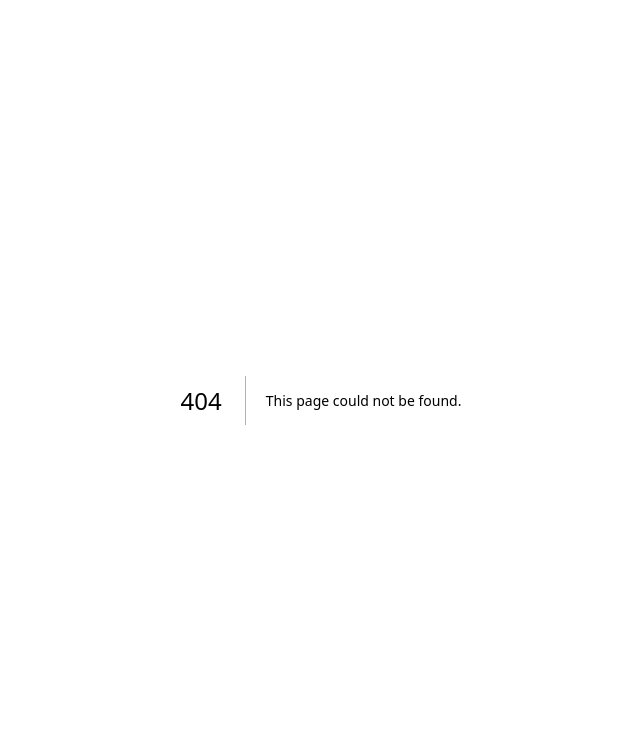
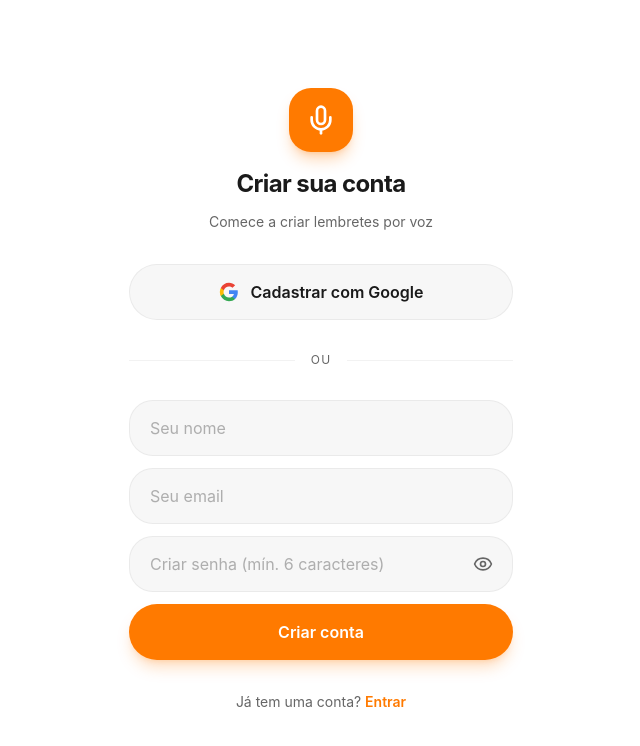
Before and after one commit to ghenosec/melembraai, a Next.js app: page /register in a window 1280 px wide. Before the commit this address had no page. Shown: the top 746 px of the page, without its empty margins (319-959 px from the left). Built offline with nearby package versions, Linux system fonts and the light colour scheme.

Commit message:
created register page

```diff
--- /dev/null
+++ b/src/app/register/page.tsx
@@ -0,0 +1,204 @@
+"use client";
+
+import { useState } from "react";
+import { signIn } from "next-auth/react";
+import { useRouter } from "next/navigation";
+import Link from "next/link";
+import { Mic, Loader2, Eye, EyeOff } from "lucide-react";
+
+export default function RegisterPage() {
+  const router = useRouter();
+  const [name, setName] = useState("");
+  const [email, setEmail] = useState("");
+  const [password, setPassword] = useState("");
+  const [showPassword, setShowPassword] = useState(false);
+  const [loading, setLoading] = useState(false);
+  const [error, setError] = useState("");
+
+  const handleRegister = async (e: React.FormEvent) => {
+    e.preventDefault();
+    setLoading(true);
+    setError("");
+
+    try {
+      const res = await fetch("/api/auth/register", {
+        method: "POST",
+        headers: { "Content-Type": "application/json" },
+        body: JSON.stringify({ name, email, password }),
+      });
+
+      const data = await res.json();
+
+      if (!res.ok) {
+        setError(data.error);
+        setLoading(false);
+        return;
+      }
+
+      const result = await signIn("credentials", {
+        email,
+        password,
+        redirect: false,
+      });
+
+      if (result?.error) {
+        setError("Conta criada! Faça login para continuar.");
+        setTimeout(() => router.push("/login"), 2000);
+      } else {
+        router.push("/");
+      }
+    } catch {
+      setError("Erro ao criar conta. Tente novamente.");
+    } finally {
+      setLoading(false);
+    }
+  };
+
+  const handleGoogleLogin = () => {
+    signIn("google", { callbackUrl: "/" });
+  };
+
+  return (
+    <div className="min-h-screen bg-background-light dark:bg-background-dark flex flex-col items-center justify-center px-6">
+      <div className="w-full max-w-sm space-y-8 animate-fade-in">
+        <div className="text-center space-y-3">
+          <div className="inline-flex items-center justify-center w-16 h-16 rounded-[22px] bg-primary shadow-lg shadow-primary/30 mb-1">
+            <Mic className="w-8 h-8 text-white" />
+          </div>
+          <h1 className="text-2xl font-bold tracking-tight text-text-primary-light dark:text-text-primary-dark">
+            Criar sua conta
+          </h1>
+          <p className="text-sm text-text-secondary-light dark:text-text-secondary-dark">
+            Comece a criar lembretes por voz
+          </p>
+        </div>
+
+        <button
+          onClick={handleGoogleLogin}
+          className="w-full h-14 rounded-full
+            bg-surface-light dark:bg-surface-dark
+            text-text-primary-light dark:text-text-primary-dark
+            font-semibold text-base
+            border border-black/5 dark:border-white/10
+            hover:bg-black/[0.02] dark:hover:bg-white/[0.02]
+            active:scale-[0.98]
+            transition-all duration-200
+            flex items-center justify-center gap-3"
+        >
+          <svg className="w-5 h-5" viewBox="0 0 24 24">
+            <path d="M22.56 12.25c0-.78-.07-1.53-.2-2.25H12v4.26h5.92a5.06 5.06 0 0 1-2.2 3.32v2.77h3.57c2.08-1.92 3.28-4.74 3.28-8.1z" fill="#4285F4"/>
+            <path d="M12 23c2.97 0 5.46-.98 7.28-2.66l-3.57-2.77c-.98.66-2.23 1.06-3.71 1.06-2.86 0-5.29-1.93-6.16-4.53H2.18v2.84C3.99 20.53 7.7 23 12 23z" fill="#34A853"/>
+            <path d="M5.84 14.09c-.22-.66-.35-1.36-.35-2.09s.13-1.43.35-2.09V7.07H2.18C1.43 8.55 1 10.22 1 12s.43 3.45 1.18 4.93l2.85-2.22.81-.62z" fill="#FBBC05"/>
+            <path d="M12 5.38c1.62 0 3.06.56 4.21 1.64l3.15-3.15C17.45 2.09 14.97 1 12 1 7.7 1 3.99 3.47 2.18 7.07l3.66 2.84c.87-2.6 3.3-4.53 6.16-4.53z" fill="#EA4335"/>
+          </svg>
+          Cadastrar com Google
+        </button>
+
+        <div className="flex items-center gap-4">
+          <div className="flex-1 h-px bg-black/5 dark:bg-white/10" />
+          <span className="text-xs text-text-secondary-light dark:text-text-secondary-dark uppercase tracking-widest">
+            ou
+          </span>
+          <div className="flex-1 h-px bg-black/5 dark:bg-white/10" />
+        </div>
+
+        <form onSubmit={handleRegister} className="space-y-3">
+          <input
+            type="text"
+            placeholder="Seu nome"
+            value={name}
+            onChange={(e) => setName(e.target.value)}
+            required
+            className="w-full h-14 px-5 rounded-3xl
+              bg-surface-light dark:bg-surface-dark
+              text-text-primary-light dark:text-text-primary-dark
+              placeholder:text-text-secondary-light/50 dark:placeholder:text-text-secondary-dark/50
+              border border-black/5 dark:border-white/5
+              focus:border-primary/30
+              transition-all duration-200 text-base"
+          />
+
+          <input
+            type="email"
+            placeholder="Seu email"
+            value={email}
+            onChange={(e) => setEmail(e.target.value)}
+            required
+            className="w-full h-14 px-5 rounded-3xl
+              bg-surface-light dark:bg-surface-dark
+              text-text-primary-light dark:text-text-primary-dark
+              placeholder:text-text-secondary-light/50 dark:placeholder:text-text-secondary-dark/50
+              border border-black/5 dark:border-white/5
+              focus:border-primary/30
+              transition-all duration-200 text-base"
+          />
+
+          <div className="relative">
+            <input
+              type={showPassword ? "text" : "password"}
+              placeholder="Criar senha (mín. 6 caracteres)"
+              value={password}
+              onChange={(e) => setPassword(e.target.value)}
+              required
+              minLength={6}
+              className="w-full h-14 px-5 pr-14 rounded-3xl
+                bg-surface-light dark:bg-surface-dark
+                text-text-primary-light dark:text-text-primary-dark
+                placeholder:text-text-secondary-light/50 dark:placeholder:text-text-secondary-dark/50
+                border border-black/5 dark:border-white/5
+                focus:border-primary/30
+                transition-all duration-200 text-base"
+            />
+            <button
+              type="button"
+              onClick={() => setShowPassword(!showPassword)}
+              className="absolute right-4 top-1/2 -translate-y-1/2 p-1
+                text-text-secondary-light dark:text-text-secondary-dark"
+            >
+              {showPassword ? (
+                <EyeOff className="w-5 h-5" />
+              ) : (
+                <Eye className="w-5 h-5" />
+              )}
+            </button>
+          </div>
+
+          {error && (
+            <p className="text-sm text-red-500 text-center animate-fade-in">
+              {error}
+            </p>
+          )}
+
+          <button
+            type="submit"
+            disabled={loading}
+            className="w-full h-14 rounded-full
+              bg-primary text-white font-semibold text-base
+              shadow-lg shadow-primary/25
+              hover:shadow-xl hover:shadow-primary/35
+              active:scale-[0.98]
+              disabled:opacity-60 disabled:cursor-not-allowed
+              transition-all duration-200
+              flex items-center justify-center gap-2"
+          >
+            {loading ? (
+              <Loader2 className="w-5 h-5 animate-spin" />
+            ) : (
+              "Criar conta"
+            )}
+          </button>
+        </form>
+
+        <p className="text-center text-sm text-text-secondary-light dark:text-text-secondary-dark">
+          Já tem uma conta?{" "}
+          <Link
+            href="/login"
+            className="text-primary font-semibold hover:underline"
+          >
+            Entrar
+          </Link>
+        </p>
+      </div>
+    </div>
+  );
+}
```
